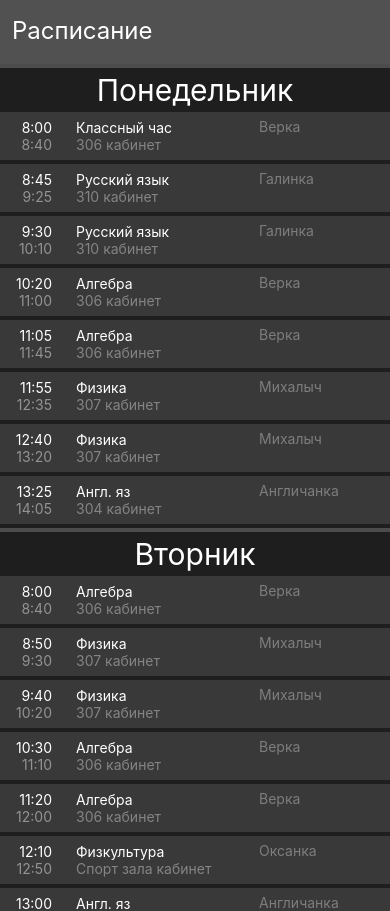
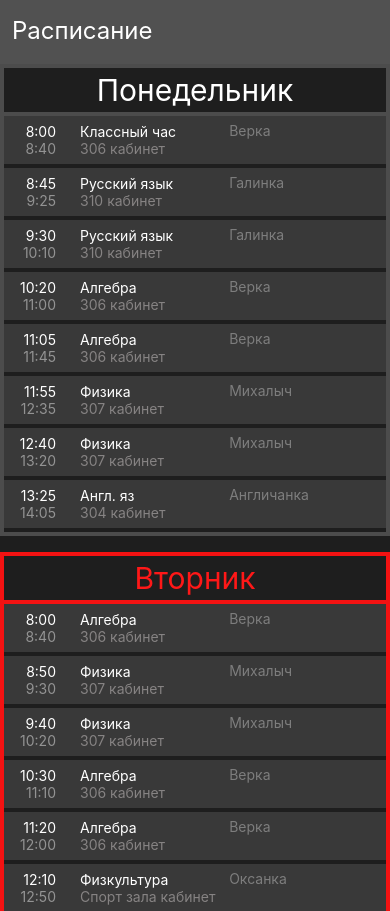
Before and after one commit to protawer05/react-native-timetable, a React Native app: screen / in a window 390 px wide. Shown: the top 911 px of the page. Built offline with nearby package versions, Linux system fonts and the light colour scheme.

Commit message:
add backlight

```diff
--- a/app/components/ui/table/Table.tsx
+++ b/app/components/ui/table/Table.tsx
@@ -47,15 +47,46 @@ const Table: FC<any> = ({ title, lessonArr, timeArr }) => {
 				return '314'
 		}
 	}
+	const getLightTitle = (title: string, time: number) => {
+		switch (title) {
+			case 'Понедельник':
+				return time == 1 ? true : false
+			case 'Вторник':
+				return time == 2 ? true : false
+			case 'Среда':
+				return time == 3 ? true : false
+			case 'Четверг':
+				return time == 4 ? true : false
+			case 'Пятница':
+				return time == 5 ? true : false
+			default:
+				return false
+		}
+	}
+
+	const time = new Date().getDay()
 	return (
-		<View className=''>
-			<Text className='text-3xl text-center text-[#fff] border-t-4 py-1 border-[#4c4c4c]'>
+		<View
+			className={
+				'border-4 mb-4 ' +
+				(getLightTitle(title, time) ? 'border-[#f31212]' : 'border-[#4c4c4c]')
+			}
+		>
+			<Text
+				className={
+					'text-3xl text-center py-1 border-b-4 ' +
+					(getLightTitle(title, time)
+						? 'text-[#fe1818] border-[#f31212]'
+						: 'text-[#fff] border-[#4c4c4c]')
+				}
+			>
 				{title}
 			</Text>
 			{lessonArr.map((lesson: string, i: number) => {
 				const timeArrSelect = timeArr[i]
 				return (
 					<TableItem
+						key={i}
 						name={lesson}
 						startTime={timeArrSelect[0]}
 						endTime={timeArrSelect[1]}
--- a/app/components/ui/table/TableItem.tsx
+++ b/app/components/ui/table/TableItem.tsx
@@ -25,12 +25,12 @@ const TableItem: FC<ILessonInfo> = ({
 				<Text className='endTime text-[#a1a1a1de] text-right'>{endTime}</Text>
 			</View>
 			<View className='lightTime h-8 w-[1.9] bg-[#ff0000] mr-3' />
-			<View className='lessonInfo basis-6/12'>
+			<View className='lessonInfo basis-5/12'>
 				<Text className='lessonName text-white'>{name}</Text>
 				<Text className='audience text-[#868383]'>{audience} кабинет</Text>
 			</View>
 			<View className='teacher pb-5'>
-				<Text className='min-w-[35%] text-right text-[#878787de]'>
+				<Text className='min-w-[42%] text-right text-[#878787de]'>
 					{teacher}
 				</Text>
 			</View>
```
